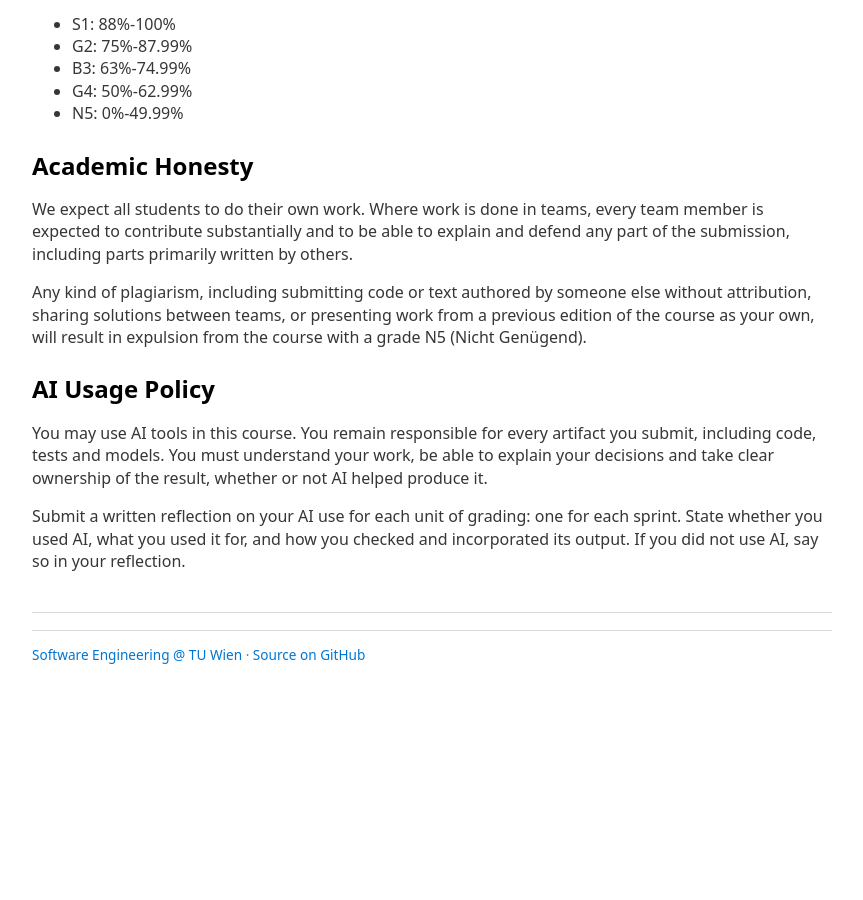
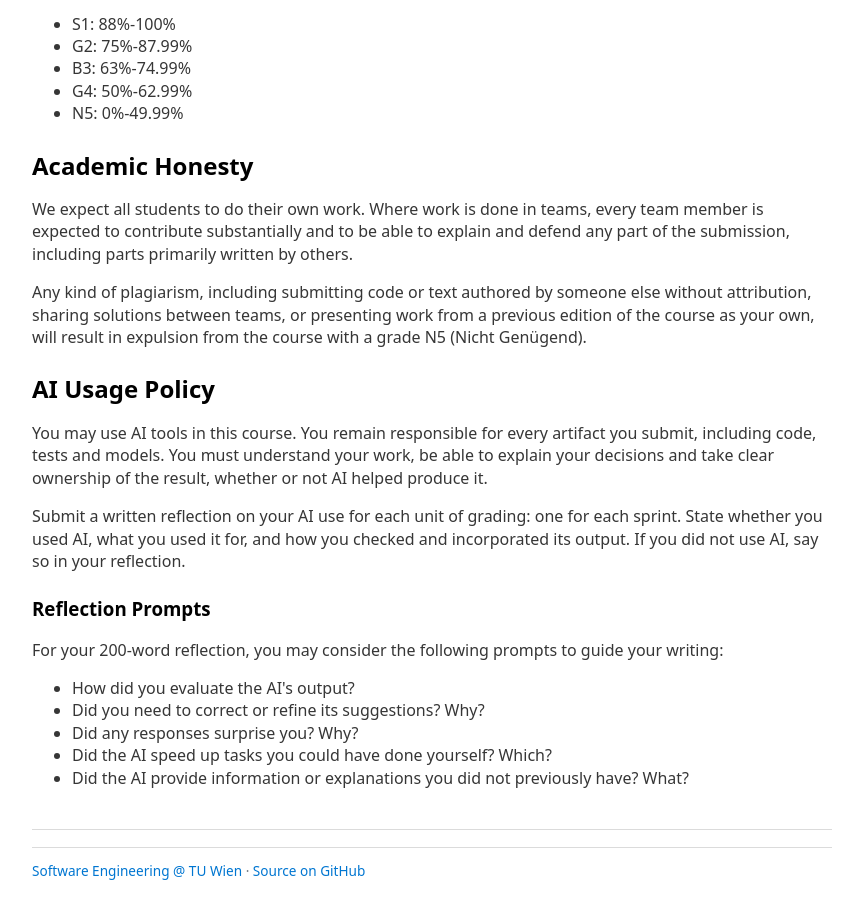
Before and after one commit to software-engineering-tuwien/software-engineering-tuwien.github.io, a Jekyll site: the page built from ase/2026W/index.html, in a window 1280 px wide and 900 px high, scrolled down 2772 px. Shown: the whole window, without its empty margins (208-1071 px from the left). Built offline with Jekyll 4.4.1, drawn with Linux system fonts in a browser that asks for light colours; before the commit the page ends 3456 px from its top, so only the background shows below that.

Commit message:
Restore AI reflection prompts for SEP and ASE

```diff
--- a/_includes/ai-policy.html
+++ b/_includes/ai-policy.html
@@ -14,4 +14,16 @@
         State whether you used AI, what you used it for, and how you checked and incorporated
         its output. If you did not use AI, say so in your reflection.
       </p>
+
+      <h3>Reflection Prompts</h3>
+
+      <p>For your 200-word reflection, you may consider the following prompts to guide your writing:</p>
+
+      <ul>
+        <li>How did you evaluate the AI's output?</li>
+        <li>Did you need to correct or refine its suggestions? Why?</li>
+        <li>Did any responses surprise you? Why?</li>
+        <li>Did the AI speed up tasks you could have done yourself? Which?</li>
+        <li>Did the AI provide information or explanations you did not previously have? What?</li>
+      </ul>
     </section>
```
